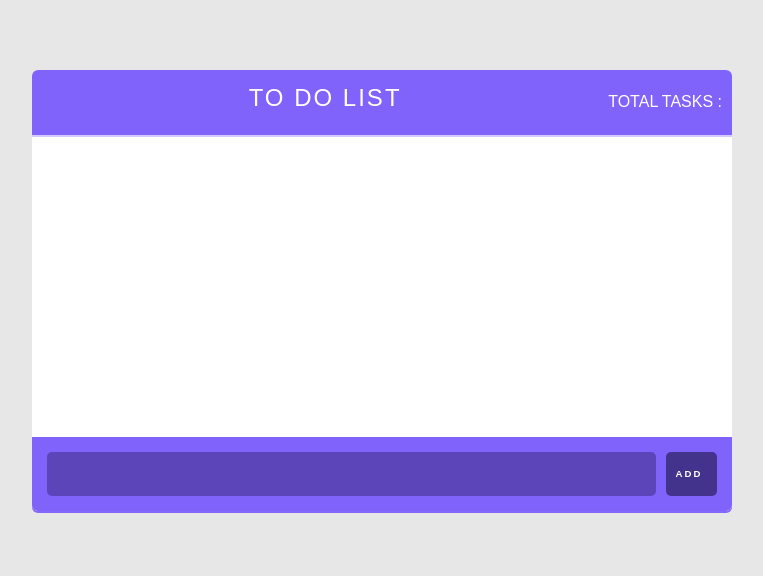
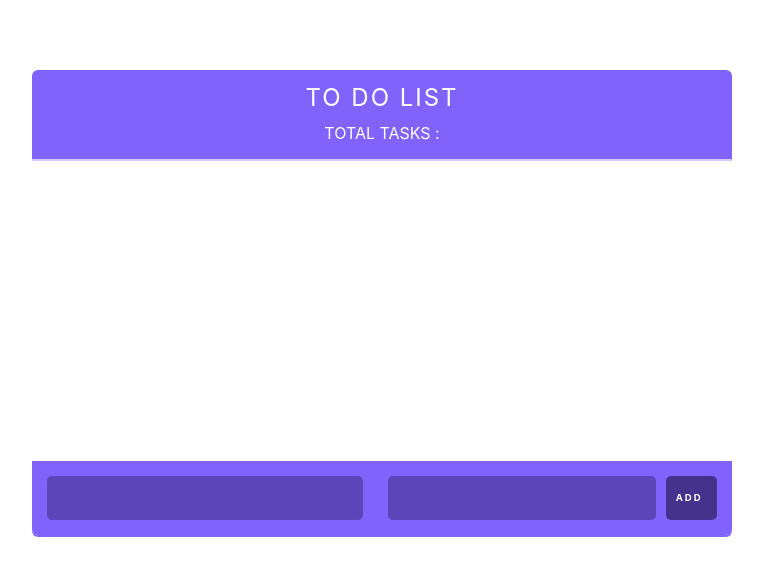
Before and after one commit to Fatemeh-Pakpour/old-todo-list, a React (Create React App) app in the folder my-project/: page / in a window 1280 px wide. Shown: the top 576 px of the page, without its empty margins (258-1021 px from the left). Built offline with nearby package versions, Linux system fonts and the light colour scheme.

Commit message:
edited the handleDate function

```diff
--- a/my-project/package.json
+++ b/my-project/package.json
@@ -10,9 +10,13 @@
     "awesome-bootstrap-checkbox": "^1.0.1",
     "bootstrap": "^4.3.1",
     "gh-pages": "^2.1.1",
+    "moment": "^2.24.0",
     "react": "^16.10.2",
     "react-bootstrap": "^1.0.0-beta.14",
+    "react-bootstrap-date-picker": "^5.1.0",
+    "react-datepicker": "^2.9.6",
     "react-dom": "^16.10.2",
+    "react-moment-datepicker": "0.0.10",
     "react-scripts": "3.2.0"
   },
   "scripts": {
--- a/my-project/src/components/App.js
+++ b/my-project/src/components/App.js
@@ -2,6 +2,7 @@ import React, { Component } from "react";
 import Header from "./Header";
 import Task from "./Task";
 import NewTask from "./NewTask";
+import * as moment from 'moment';
 
 
 class App extends Component {
@@ -9,34 +10,21 @@ class App extends Component {
     tasks: []
 
     };
+  handleAddNewTask = (title ,date) => {
+    const taskItem = {
+      title,
+      date: moment(date).format('DD-MM-YYYY'),
+      id: new Date()
+    }
 
 
-
-  // task id counter
-  prevTaskId = 0;
-
-  handleAddNewTask = title => {
-    // this.setState({
-    //   tasks: [
-    //     ...this.state.tasks,
-    //     {
-    //       title,
-    //       id: (this.prevTaskId += 1)
-    //     }
-    //   ]
-    // });
-    const task = {
-            title,
-            id: new Date()
-          }
-
-    this.setState({tasks: [...this.state.tasks, task]}, () => {
+    this.setState({tasks: [...this.state.tasks, taskItem]}, () => {
       localStorage.setItem('tasks', JSON.stringify(this.state.tasks));
     })
+  };
 
 
-  };
-  componentDidMount() {
+  componentDidMount(){
     const tasks = JSON.parse(localStorage.getItem('tasks')) || [];
     this.setState({
       tasks: tasks
@@ -59,7 +47,13 @@ class App extends Component {
       localStorage.setItem('tasks', JSON.stringify(this.state.tasks));
     });
   };
+  handleDateChange =(date) =>{
+    this.setState({
+      date: date
+    })
+  }
   render() {
+    console.log('date:',this.state.tasks.date);
     return (
       <div className="todo-ist">
         <Header title="To do list"  />
@@ -68,8 +62,8 @@ class App extends Component {
           {this.state.tasks.map(task => (
             <Task
               taskTitle={task.title}
+              date ={task.date}
               id={task.id}
-              done={task.done}
               key={task.id}
               removeTask={this.handleRemoveTask}
               editTask={this.handleEditTask}
@@ -78,7 +72,10 @@ class App extends Component {
           ))}
         </div>
 
-        <NewTask addNewTask={this.handleAddNewTask} />
+        <NewTask
+        addNewTask={this.handleAddNewTask}
+        changeDate = {this.handleDateChange}
+         />
       </div>
     );
   }
--- a/my-project/src/components/Header.js
+++ b/my-project/src/components/Header.js
@@ -1,7 +1,6 @@
 import React from 'react';
 
 const Header = props => {
-    console.log(props);
     return (
       <header>
         <h1>{props.title}</h1>
--- a/my-project/src/components/NewTask.js
+++ b/my-project/src/components/NewTask.js
@@ -1,10 +1,17 @@
 import React, { Component } from "react";
+
+import DatePicker from 'react-datepicker';
+
+
+import 'react-datepicker/dist/react-datepicker.css';
+import 'bootstrap/dist/css/bootstrap.min.css';
 
 class NewTask extends Component {
   handleSubmit = event => {
     event.preventDefault();
 
     const title = event.target.title.value.trim();
+
 
     if (!title.length) {
       alert("Please Enter Your Task to the List");
@@ -15,10 +22,18 @@ class NewTask extends Component {
   };
 
   render() {
+    const{changeDate , date} = this.props
     return (
       <form className = "task-form" onSubmit={this.handleSubmit}>
         {/* <input type="text" value={this.state.value} onChange ={this.handleValueChange} /> */}
         <input type="text" name="title" />
+        <DatePicker
+          className = "date-picker"
+          selected={date}
+          onChange={() => {changeDate(date)}}
+          name="date"
+          dateFormat="MM/DD/YYYY"
+        />
         <input type="submit" value="Add " />
       </form>
     );
--- a/my-project/src/components/Task.js
+++ b/my-project/src/components/Task.js
@@ -8,11 +8,11 @@ import EditDelete from "./EditDelete";
 class Task extends PureComponent {
   state = { isEditing: false };
 
-  // constructor() {
-  //   super();
-  //   this.toggleForm = this.toggleForm.bind(this);
-  //   this.saveTask = this.saveTask.bind(this);
-  // }
+  constructor() {
+    super();
+    this.toggleForm = this.toggleForm.bind(this);
+    this.saveTask = this.saveTask.bind(this);
+  }
   saveTask = (event)=> {
     event.preventDefault();
     const { id, editTask } = this.props;
@@ -30,9 +30,8 @@ class Task extends PureComponent {
   }
   render() {
 
-    const { taskTitle, id, removeTask } = this.props;
-    console.log(this.props.title);
-
+    const { taskTitle ,id ,date, removeTask } = this.props;
+console.log(this.props);
     return (
       <div className="task">
         <span className="task-title">
@@ -41,6 +40,7 @@ class Task extends PureComponent {
             <input type="checkbox" className="styled"
             />
             <label>{taskTitle}</label>
+            <label>{date}</label>
             </span>
           ) : (
             <form className ="edit-form" onSubmit={this.saveTask}>
--- a/my-project/src/index.css
+++ b/my-project/src/index.css
@@ -186,6 +186,9 @@ input[type="checkbox"].styled:checked  + label {
   border: none;
 
 }
+.date-picker{
+  background-color: #EEEEEE;
+}
 
 /*************************
 Media Queries
```
Also changed, not shown: 1 other file (tests, documents, lock files or other folders).
